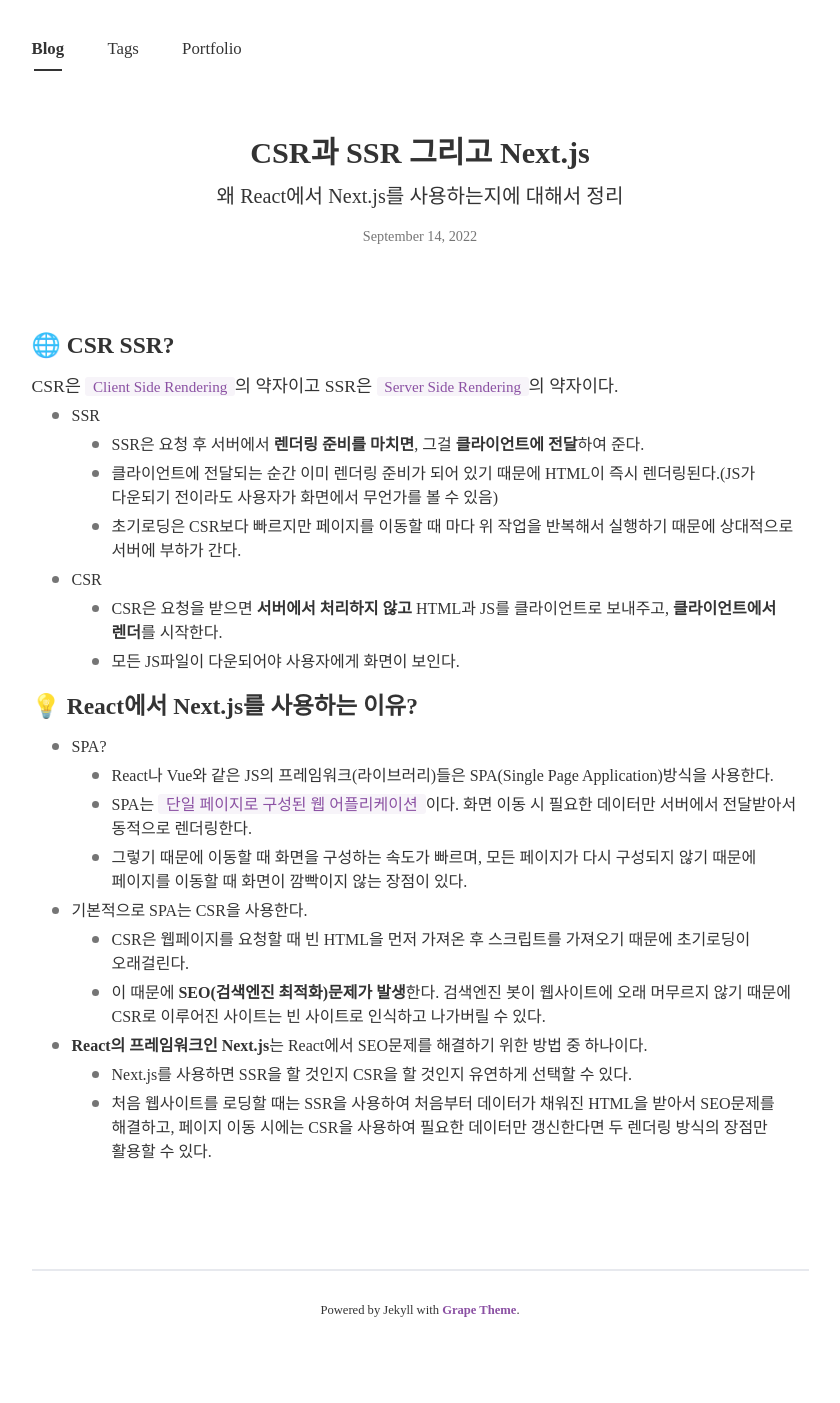
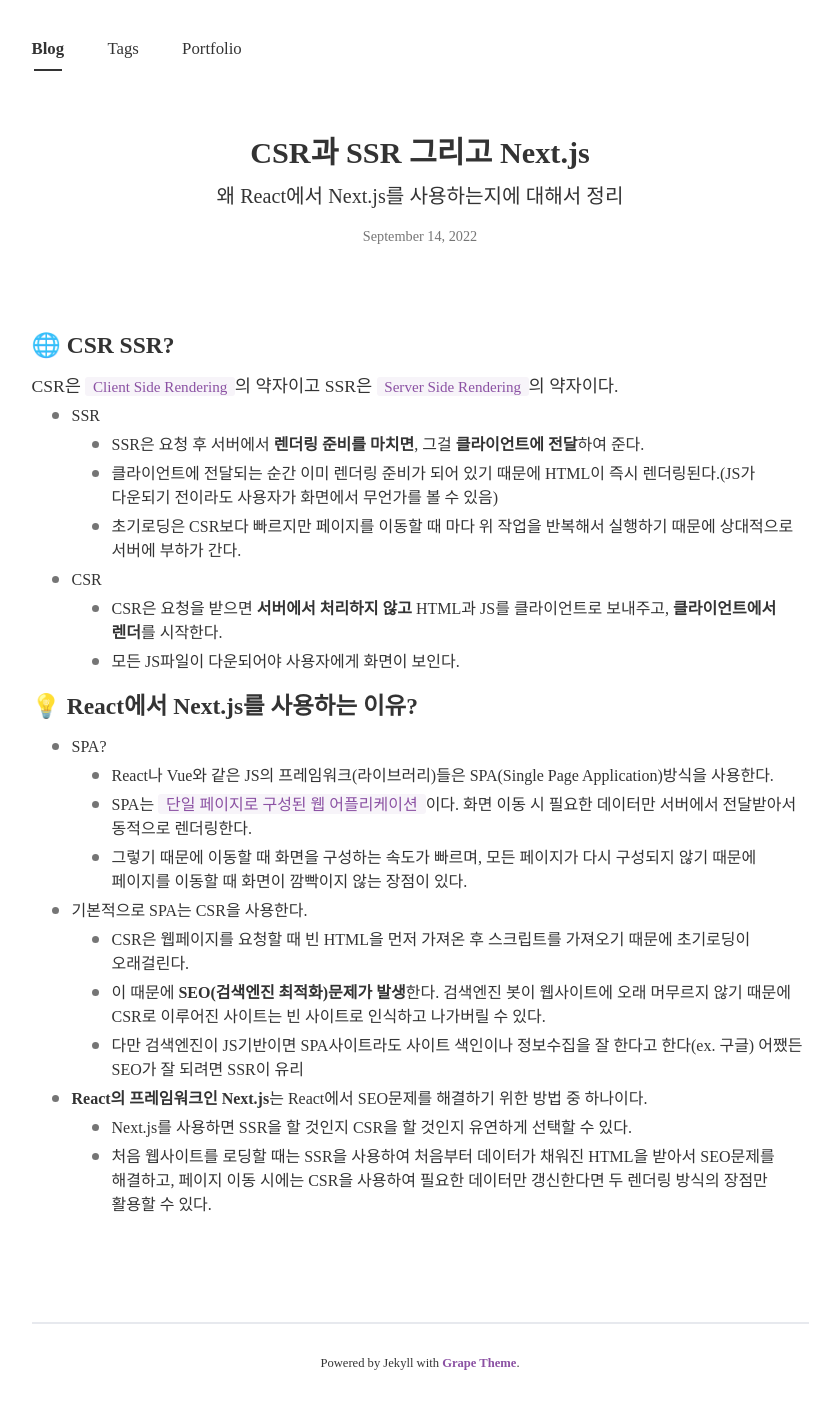
Before and after one commit to mirutree/mirutree.github.io, a Jekyll site: the page built from _posts/2022-09-14-CSR-SSR-NEXT.md, in a window 1280 px wide. Shown: the whole page, without its empty margins (220-1060 px from the left). Built offline with Jekyll 4.4.1, drawn with Linux system fonts in a browser that asks for light colours; nearby versions of some CDN libraries; some web fonts are replaced; comment, search, counter and statistics services are not loaded; before the commit the page ends 1350 px from its top, so only the background shows below that.

Commit message:
Update 2022-09-14-CSR-SSR-NEXT.md

```diff
--- a/_posts/2022-09-14-CSR-SSR-NEXT.md
+++ b/_posts/2022-09-14-CSR-SSR-NEXT.md
@@ -25,6 +25,7 @@
  - 기본적으로 SPA는 CSR을 사용한다.
    - CSR은 웹페이지를 요청할 때 빈 HTML을 먼저 가져온 후 스크립트를 가져오기 때문에 초기로딩이 오래걸린다.
    - 이 때문에 **SEO(검색엔진 최적화)문제가 발생**한다. 검색엔진 봇이 웹사이트에 오래 머무르지 않기 때문에 CSR로 이루어진 사이트는 빈 사이트로 인식하고 나가버릴 수 있다.
+   - 다만 검색엔진이 JS기반이면 SPA사이트라도 사이트 색인이나 정보수집을 잘 한다고 한다(ex. 구글) 어쨌든 SEO가 잘 되려면 SSR이 유리
  - **React의 프레임워크인 Next.js**는 React에서 SEO문제를 해결하기 위한 방법 중 하나이다.
    - Next.js를 사용하면 SSR을 할 것인지 CSR을 할 것인지 유연하게 선택할 수 있다.
    - 처음 웹사이트를 로딩할 때는 SSR을 사용하여 처음부터 데이터가 채워진 HTML을 받아서 SEO문제를 해결하고, 페이지 이동 시에는 CSR을 사용하여 필요한 데이터만 갱신한다면 두 렌더링 방식의 장점만 활용할 수 있다.
```
